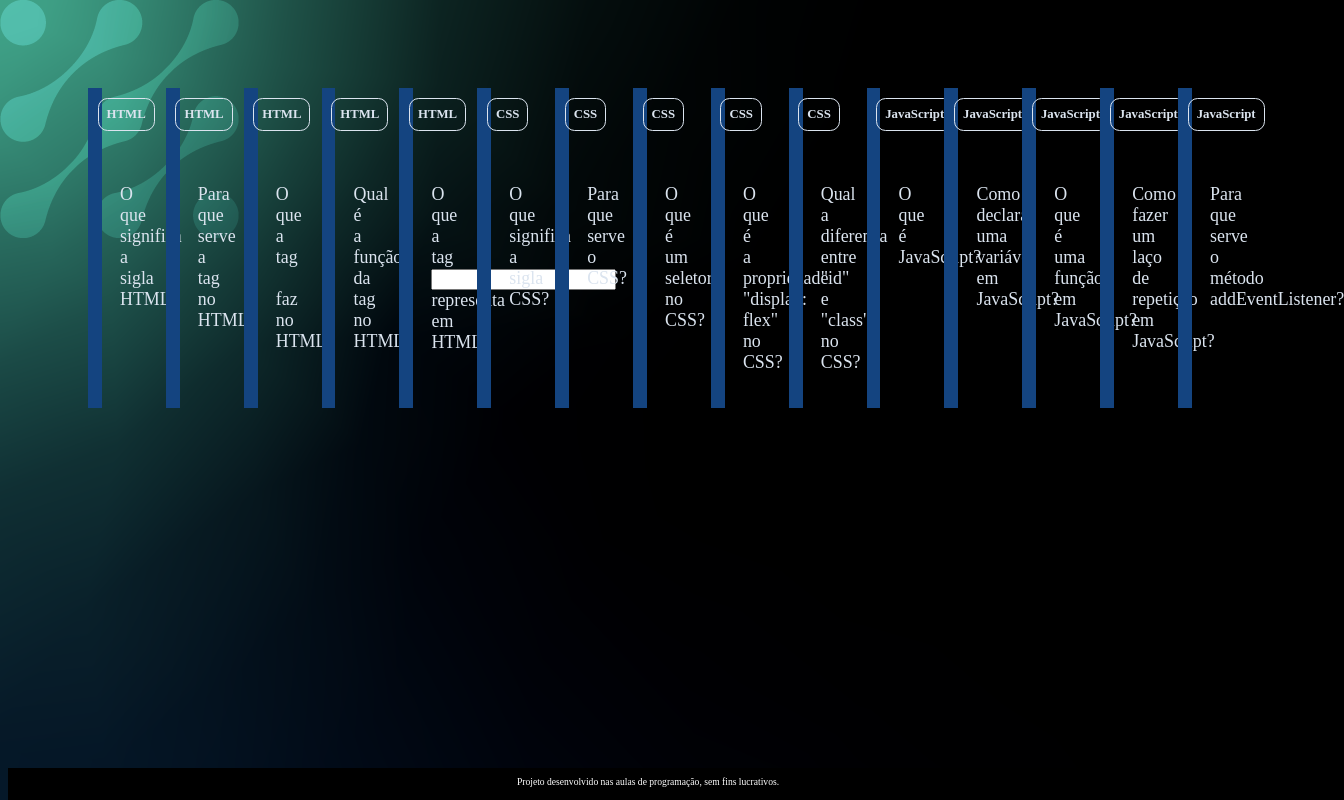
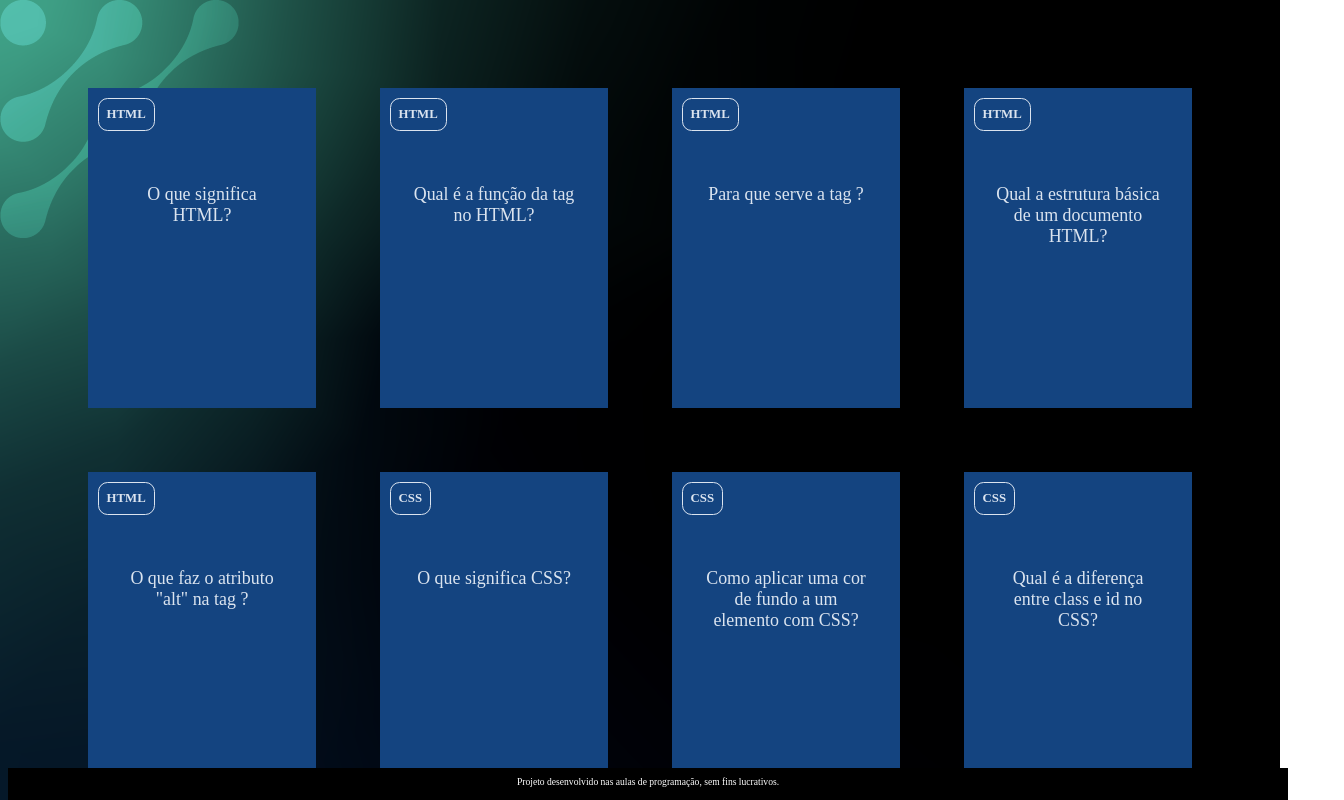
Before and after one commit to Gabriel-Fernandes4678/segundo-repositorio2, a plain HTML site: page index.html in a window 1280 px wide. Shown: the top 800 px of the page, 1344 px wide, since content can reach past the window. Drawn offline with Linux system fonts and the light colour scheme.

Commit message:
Aula 11/06 perguntas 02

```diff
--- a/perguntas.js
+++ b/perguntas.js
@@ -1,92 +1,89 @@
-// HTML
 criaCartao(
 'HTML',
-'O que significa a sigla HTML?',
-'HTML significa HyperText Markup Language, ou Linguagem de Marcação de Hipertexto.'
+'O que significa HTML?',
+'HTML significa HyperText Markup Language (Linguagem de Marcação de Hipertexto).'
 )
 
 criaCartao(
 'HTML',
-'Para que serve a tag <a> no HTML?',
-'A tag <a> é usada para criar links para outras páginas ou seções dentro da mesma página.'
+'Qual é a função da tag <a> no HTML?',
+'A tag <a> é usada para criar links (âncoras) que direcionam para outras páginas ou seções.'
 )
 
 criaCartao(
 'HTML',
-'O que a tag <img> faz no HTML?',
-'A tag <img> é usada para inserir imagens em uma página web.'
+'Para que serve a tag <img>?',
+'A tag <img> serve para incorporar imagens em uma página HTML.'
 )
 
 criaCartao(
 'HTML',
-'Qual é a função da tag <head> no HTML?',
-'A tag <head> contém metadados, links para CSS, scripts e o título da página, mas não é exibida no corpo do site.'
+'Qual a estrutura básica de um documento HTML?',
+'<!DOCTYPE html>, <html>, <head>, <title> e <body>.'
 )
 
 criaCartao(
 'HTML',
-'O que a tag <input> representa em HTML?',
-'A tag <input> cria campos interativos para formulários, como caixas de texto, botões de opção e caixas de seleção.'
-)
-
-// CSS
-criaCartao(
-'CSS',
-'O que significa a sigla CSS?',
-'CSS significa Cascading Style Sheets, ou Folhas de Estilo em Cascata.'
+'O que faz o atributo "alt" na tag <img>?',
+'Fornece um texto alternativo para a imagem, útil para acessibilidade e quando a imagem não carrega.'
 )
 
 criaCartao(
 'CSS',
-'Para que serve o CSS?',
-'O CSS é usado para estilizar elementos HTML, controlando cores, layouts, fontes, espaçamentos e muito mais.'
+'O que significa CSS?',
+'CSS significa Cascading Style Sheets (Folhas de Estilo em Cascata).'
 )
 
 criaCartao(
 'CSS',
-'O que é um seletor no CSS?',
-'Um seletor é a parte do CSS que identifica quais elementos HTML receberão as regras de estilo definidas.'
+'Como aplicar uma cor de fundo a um elemento com CSS?',
+'Usando a propriedade "background-color", ex: background-color: red;'
 )
 
 criaCartao(
 'CSS',
-'O que é a propriedade "display: flex" no CSS?',
-'Essa propriedade ativa o Flexbox, um modelo de layout que facilita a organização e o alinhamento dos elementos na página.'
+'Qual é a diferença entre class e id no CSS?',
+'Class pode ser usada em múltiplos elementos, enquanto id deve ser único por página.'
 )
 
 criaCartao(
 'CSS',
-'Qual a diferença entre "id" e "class" no CSS?',
-'O "id" é único para cada elemento, enquanto "class" pode ser aplicada a vários elementos para compartilhar estilos.'
+'Como centralizar um texto com CSS?',
+'Utilize a propriedade "text-align: center;" no elemento pai.'
 )
 
-// JavaScript
+criaCartao(
+'CSS',
+'Como se aplica um estilo a todos os parágrafos de uma página?',
+'Usando o seletor "p" no CSS, ex: p { font-size: 16px; }'
+)
+
 criaCartao(
 'JavaScript',
 'O que é JavaScript?',
-'JavaScript é uma linguagem de programação usada para criar interatividade e dinamismo em páginas web.'
+'É uma linguagem de programação usada para criar interatividade em páginas web.'
 )
 
 criaCartao(
 'JavaScript',
 'Como declarar uma variável em JavaScript?',
-'Uma variável pode ser declarada usando var, let ou const, por exemplo: let nome = "Maria";'
+'Pode-se usar "var", "let" ou "const". Ex: let nome = "João";'
 )
 
 criaCartao(
 'JavaScript',
-'O que é uma função em JavaScript?',
-'Uma função é um bloco de código reutilizável que pode ser executado quando chamado.'
+'Qual comando exibe algo no console?',
+'O comando "console.log()" exibe mensagens no console.'
 )
 
 criaCartao(
 'JavaScript',
-'Como fazer um laço de repetição em JavaScript?',
-'Pode-se usar estruturas como for, while ou do...while para criar laços de repetição.'
+'Como criar uma função em JavaScript?',
+'function minhaFuncao() { // código }'
 )
 
 criaCartao(
 'JavaScript',
-'Para que serve o método addEventListener?',
-'O método addEventListener é usado para adicionar eventos a elementos HTML, como cliques ou pressionamentos de teclas.'
+'O que faz o método "addEventListener"?',
+'Ele adiciona um ouvinte de evento a um elemento, permitindo executar código quando o evento ocorre.'
 )
--- a/style.css
+++ b/style.css
@@ -22,7 +22,7 @@ body {
     background-color: aqua;
     height: 20rem;
     flex-grow: 1;
-    flex-basis: calc(20% -2rem); /* 5 cartões por linha */
+    flex-basis: calc(20% - 2rem); /* 5 cartões por linha */
 }
 
 .cartao__conteudo {
@@ -96,17 +96,17 @@ footer p {
     margin-top: 0.5rem;
 }
 
-@media (max-widht: 560px){
+@media (max-width: 560px){
     body{
         background: url('img/bd-mobile.webp');
     }
 
     .cartao {
-        flex: 1 0 calc(100% - 1 rem);
+        flex: 1 0 calc(100% - 1rem);
     }
 
     .cartao__conteudo h3 {
-        font-size: 3vw;
+        font-size: 3vW;
     }
 
     .cartao__conteudo p {
```
